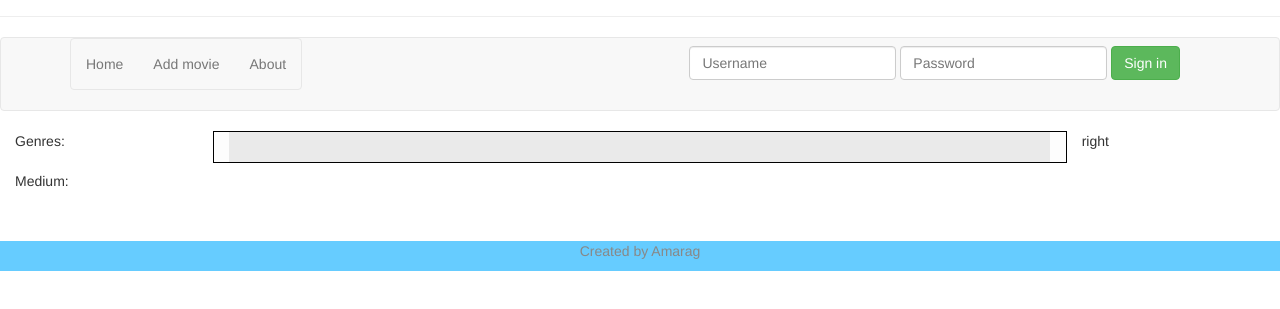
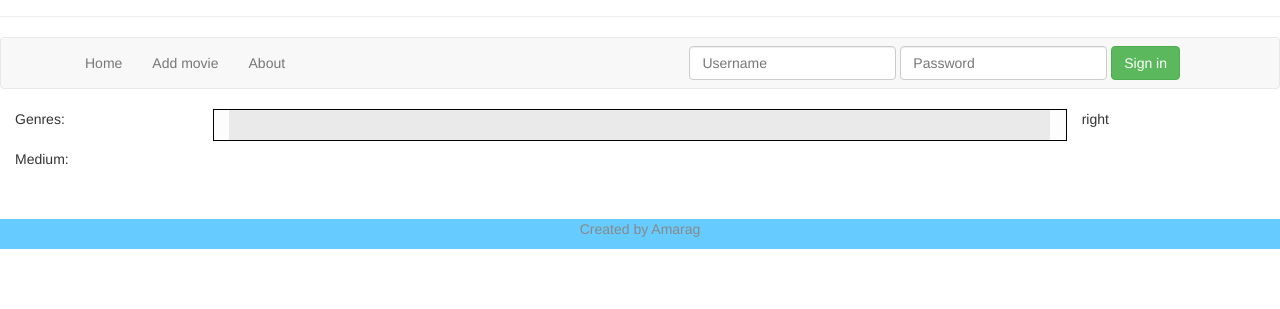
Before and after one commit to amarag/movies, a plain HTML site: page index.html in a window 1280 px wide. Shown: the part 83-392 px from the top of the page. Drawn offline with Linux system fonts and the light colour scheme; no server answers.

Commit message:
gave menu bar the right height

```diff
--- a/index.html
+++ b/index.html
@@ -16,7 +16,7 @@
         <div class="navbar navbar-default" role="navigation">
           <div class="container">
             <div class="navbar-header">
-                <nav class="navbar navbar-default" ng-include="'global/mainmenu.html'"></nav>
+                <nav ng-include="'global/mainmenu.html'"></nav>
             </div>
             <div class="navbar-collapse collapse">
                 <form class="navbar-form navbar-right" role="form" novalidate
--- a/js/services/authetication.js
+++ b/js/services/authetication.js
@@ -20,7 +20,7 @@
         };
 
         var isAuthenticated = function(){
-//            console.log('authetication.isAuthenticated:' + !!Session.userName);
+//            console.log('authentication.isAuthenticated:' + !!Session.userName);
             return !!Session.userName;
         };
 
```
